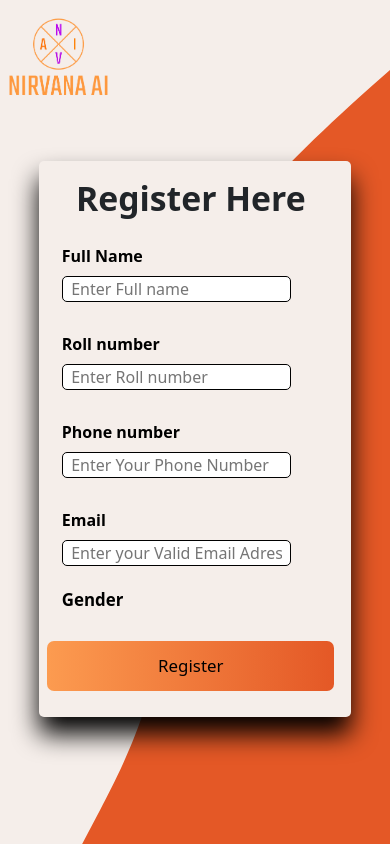
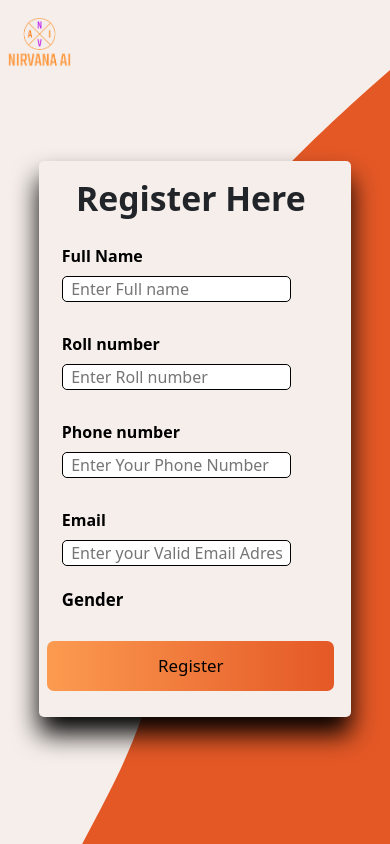
Before and after one commit to noobs-nvai/avidia.forms, a plain HTML site: page index.html in a window 390 px wide. Drawn offline with nearby package versions, Linux system fonts and the light colour scheme.

Commit message:
adjustmenst for mobile

```diff
--- a/style.css
+++ b/style.css
@@ -136,6 +136,10 @@ form {
 }
 
 @media (width <= 1024px) {
+  .nav img {
+    height: 50px;
+    object-fit: cover;
+  }
   h2 {
     margin: 0;
     padding-bottom: 1vh;
```
